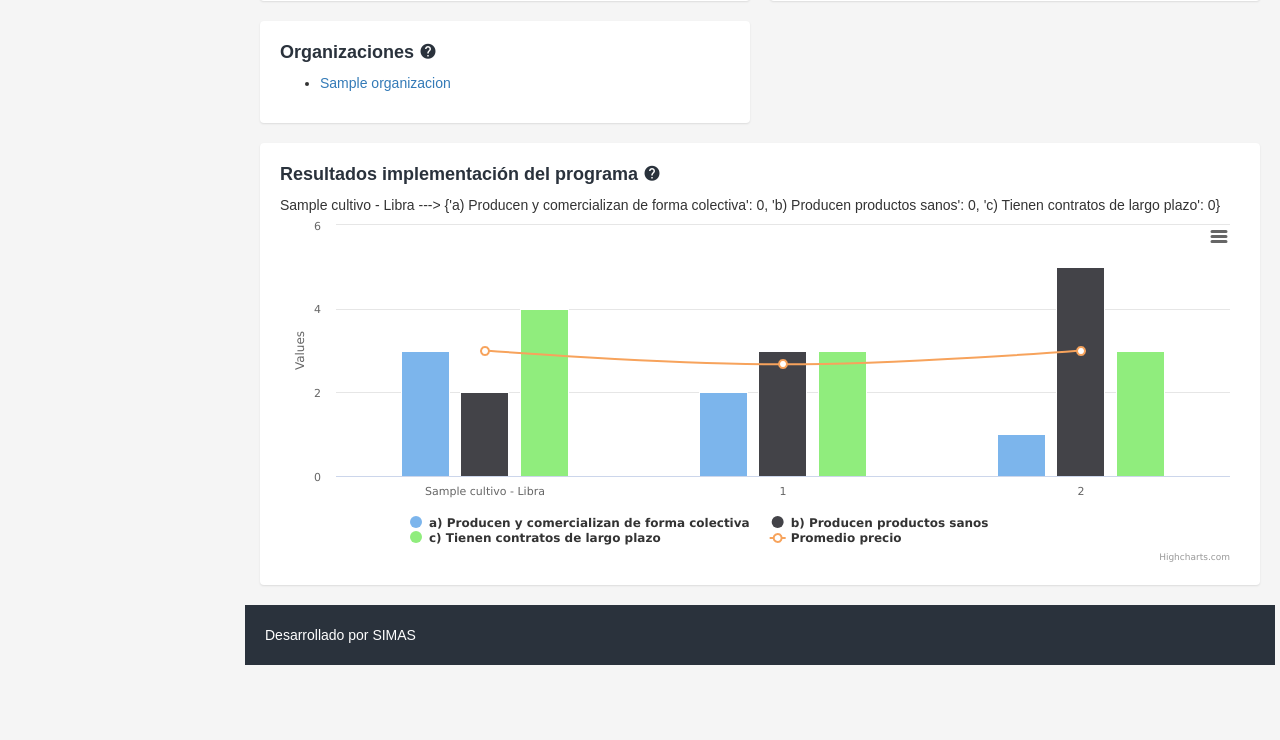
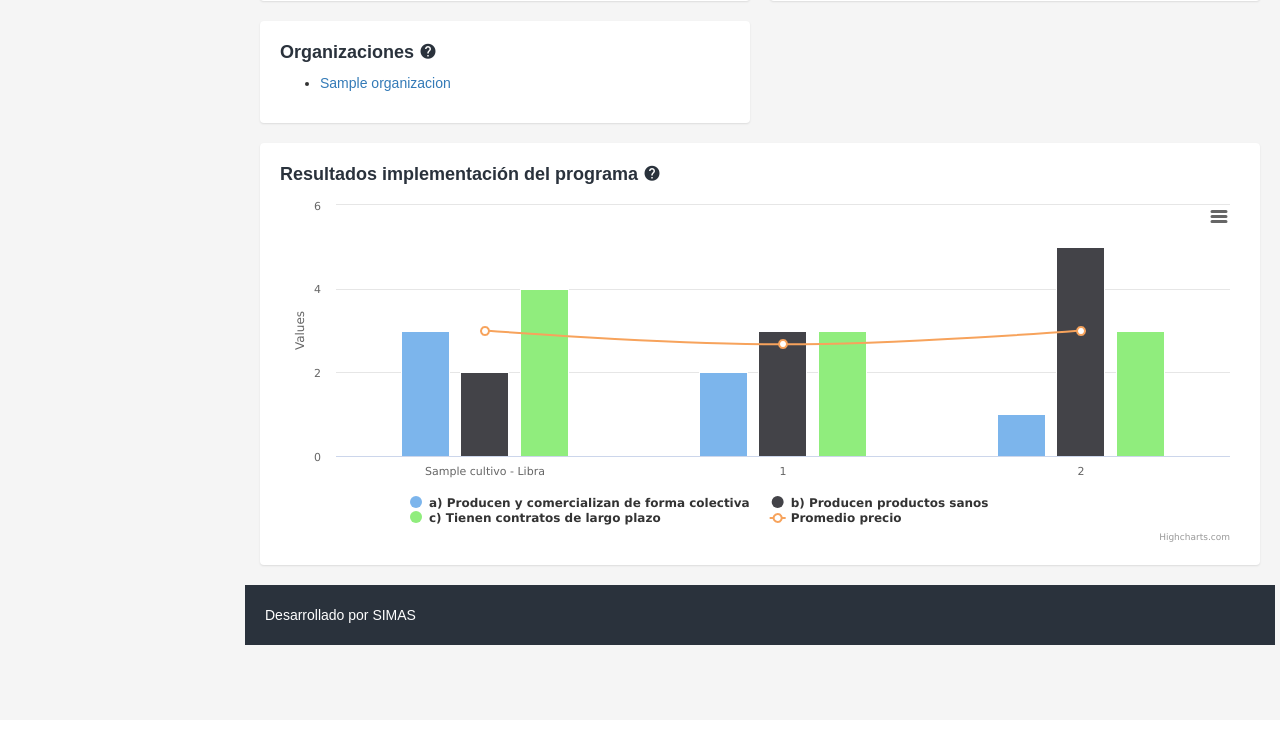
Before and after one commit to ErickMurillo/plasystem, a Django app: page /organizaciones/dashboard/?pais=1 in a window 1280 px wide. Shown: the part 1010-1750 px from the top of the page. After the commit the page ends 1655 px from the top, so only its background shows below. Run offline with Django 3.2, Linux system fonts and the light colour scheme; a user stored in the database is signed in; data comes from the database, SQL or seed files in the repository; tables that the repository leaves empty hold one stand-in row (values such as "Sample post"); parts of the project's set-up code (start-up, migrations or seed data) failed here and were passed over; some web fonts are replaced.

Commit message:
fix eliminando imnecesario

```diff
--- a/templates/organizaciones/dashboard.html
+++ b/templates/organizaciones/dashboard.html
@@ -158,9 +158,6 @@
 						<div class="panel-body">
 							<h4 class="m-t-0">Resultados implementación del programa <span class="mdi mdi-help-circle"></span>
 							</h4>
-							{% for k,v in grafo_barra_cultivo.items %}
-								{{k}} ---> {{v}} <br>
-							{% endfor %}
 							<div id="grafocontainer" width:'100%' style="height: 350px;"></div>
 						</div>
 					</div>
```
